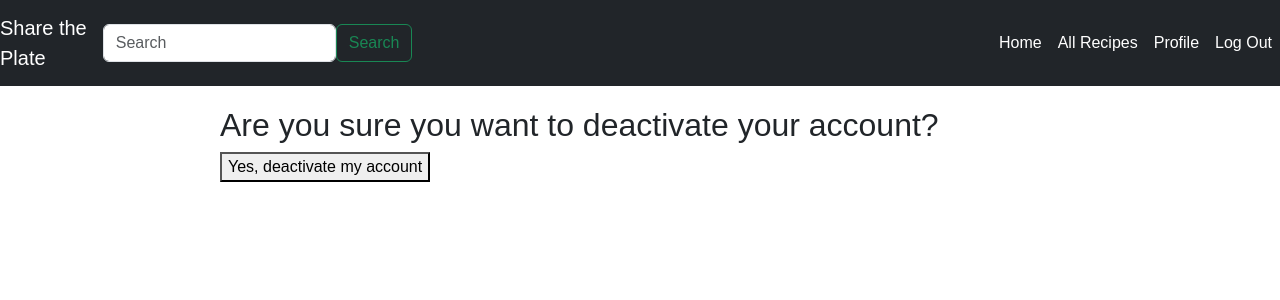
After one commit to BWNC-code/share-the-plate, a Django app: a page that uses share_the_plate/templates/share_the_plate/deactivate_confirm.html in a window 1280 px wide. The commit adds this page. Shown: the top 300 px of the page. Run offline with Django 3.2, Linux system fonts and the light colour scheme; a user stored in the database is signed in; parts of the project's set-up code (start-up, migrations or seed data) failed here and were passed over; some web fonts are replaced.

Commit message:
add deactivate user option

```diff
--- /dev/null
+++ b/share_the_plate/templates/share_the_plate/deactivate_confirm.html
@@ -0,0 +1,9 @@
+{% extends 'base.html' %}
+
+{% block content %}
+  <h2>Are you sure you want to deactivate your account?</h2>
+  <form method="post">
+    {% csrf_token %}
+    <button type="submit">Yes, deactivate my account</button>
+  </form>
+{% endblock %}
--- /dev/null
+++ b/share_the_plate/templates/share_the_plate/deactivated_user.html
@@ -0,0 +1,6 @@
+{% extends 'base.html' %}
+
+{% block content %}
+  <h2>Your account has been deactivated</h2>
+  <p>Thanks for using our service. If you change your mind, contact our support team to reactivate your account.</p>
+{% endblock %}
--- a/share_the_plate/urls.py
+++ b/share_the_plate/urls.py
@@ -14,6 +14,8 @@ from .views import (
     user_recipes,
     liked_recipes,
     search,
+    deactivate_confirm,
+    deactivated_account
 )
 from django.contrib.auth.views import LogoutView
 
@@ -42,5 +44,7 @@ urlpatterns = [
     path("search/", search, name="search"),
     path("logout/", LogoutView.as_view(), name="logout"),
     path("after-logout/", after_logout, name="after_logout"),
+    path('deactivate_account/<str:username>/', deactivate_confirm, name='deactivate_confirm'),
+    path('profile/<str:username>/deactivated/', deactivated_account, name='deactivated_account'),
     path("", home_page, name="index"),
 ]
--- a/share_the_plate/views/user_views.py
+++ b/share_the_plate/views/user_views.py
@@ -5,7 +5,7 @@ from django.contrib.auth.models import User
 from django.contrib import messages
 from django.urls import reverse_lazy
 from .forms import SignUpForm
-from django.contrib.auth import login
+from django.contrib.auth import login, logout
 from ..models import Recipe, Like
 from cloudinary import CloudinaryImage
 
@@ -81,14 +81,10 @@ def liked_recipes(request, username):
     :param username: username of the user
     :return: Rendered list of users liked reciped page
     """
-    print("Liked recipes function is called")
     if request.user.username != username:
         return redirect("share_the_plate:index")
     user = User.objects.get(username=username)
     liked_recipes = Recipe.objects.filter(like__user=user)
-
-    print("All likes for the user: ", Like.objects.filter(user=user))
-    print("Liked recipes: ", liked_recipes)
 
     return render(
         request,
@@ -121,3 +117,31 @@ def signup(request):
     else:
         form = SignUpForm()
     return render(request, "share_the_plate/sign_up.html", {"form": form})
+
+
+@login_required
+def deactivate_confirm(request, username):
+    if request.method == 'POST':
+        # Ensure the user is deactivating their own account
+        User = get_user_model()
+        user = get_object_or_404(User, username=username)
+
+        if user != request.user:
+            # The user is trying to deactivate an account that is not theirs.
+            # Redirect them to their profile page or somewhere else.
+            return redirect("share_the_plate:index")
+
+        # The user confirmed they want to deactivate their own account.
+        # Deactivate it and log them out.
+        user.is_active = False
+        user.save()
+        logout(request)
+        return render(request, 'share_the_plate/deactivated_user.html')
+
+    # If the method is not POST, it's GET. So, render the confirmation page
+    return render(request, 'share_the_plate/deactivate_confirm.html')
+
+
+def deactivated_account(request, username):
+    # Render the page that informs the user their account has been deactivated.
+    return render(request, 'share_the_plate/deactivated_user.html')
```
Also changed, not shown: share_the_plate/templates/share_the_plate/profile_info.html (+8 -0 lines).
